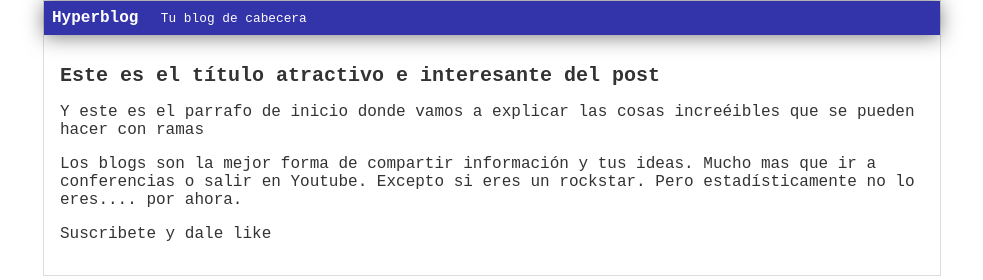
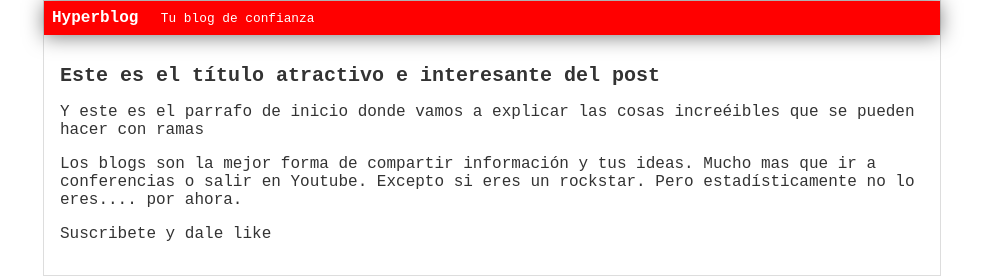
Before and after one commit to MarioZDevelop/hyperblog, a plain HTML site: page index.html in a window 1280 px wide. Shown: the whole page, without its empty margins (148-1131 px from the left). Drawn offline with Linux system fonts and the light colour scheme.

Commit message:
Modifique la cabecera y el color del cuadro

```diff
--- a/css/estilos.css
+++ b/css/estilos.css
@@ -11,7 +11,7 @@ body
 
 #cabecera
 {
-    background: #33A;
+    background: red;
     box-shadow: 0px 2px 20px 0px rgba(0,0,0,0.5);
     color: white;
     font-weight: bold;
--- a/index.html
+++ b/index.html
@@ -7,7 +7,7 @@
         <div id="container">
             <div id="cabecera">
                 Hyperblog
-                <span id="tagline">Tu blog de cabecera</span>
+                <span id="tagline">Tu blog de confianza</span>
             </div>
             <div id="post">
                 <h1>Este es el título atractivo e interesante del post</h1>
```
